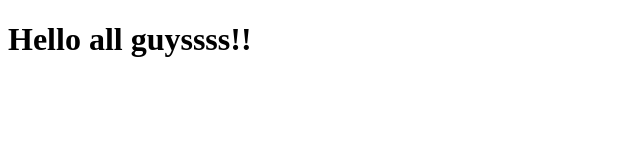
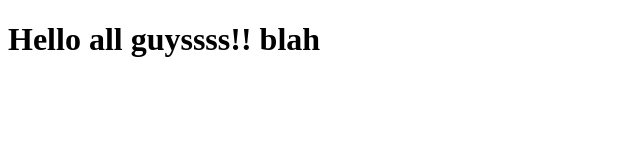
Before and after one commit to smorena/angularjs-coursera, a plain HTML site: page index.html in a window 1280 px wide. Shown: the whole page, without its empty margins (0-640 px from the left). Drawn offline with Linux system fonts and the light colour scheme.

Commit message:
Nueva version

```diff
--- a/index.html
+++ b/index.html
@@ -5,6 +5,6 @@
     <title>Hello Coursera</title>
   </head>
   <body>
-    <h1>Hello all guyssss!!</h1>
+    <h1>Hello all guyssss!! blah</h1>
   </body>
 </html>
```
